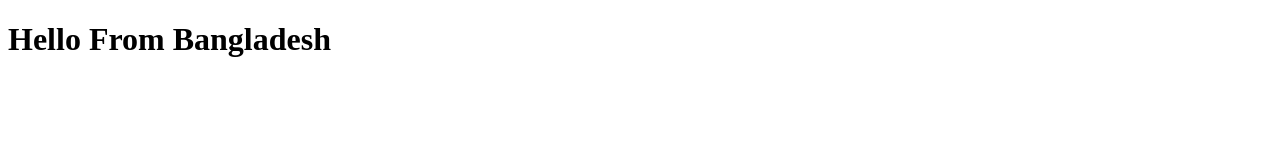
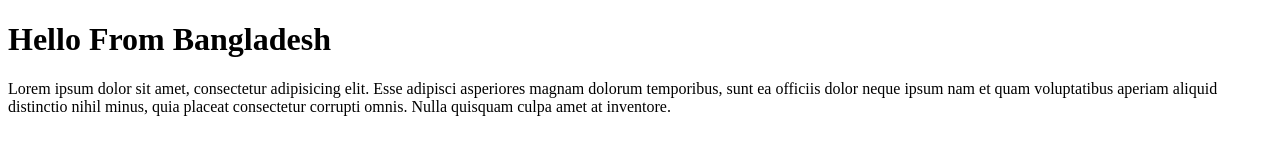
Before and after one commit to fazlarabbi07/Pro, a plain HTML site: page index.html in a window 1280 px wide. Drawn offline with Linux system fonts and the light colour scheme.

Commit message:
First Commit

```diff
--- a/index.html
+++ b/index.html
@@ -11,5 +11,7 @@
 </head>
 <body>
   <h1>Hello From Bangladesh</h1>
+<p>Lorem ipsum dolor sit amet, consectetur adipisicing elit. Esse adipisci asperiores magnam dolorum temporibus, sunt ea officiis dolor neque ipsum nam et quam voluptatibus aperiam aliquid distinctio nihil minus, quia placeat consectetur corrupti omnis. Nulla quisquam culpa amet at inventore.</p>
+</p>
 </body>
 </html>
```
Also changed, not shown: 2 other files.
